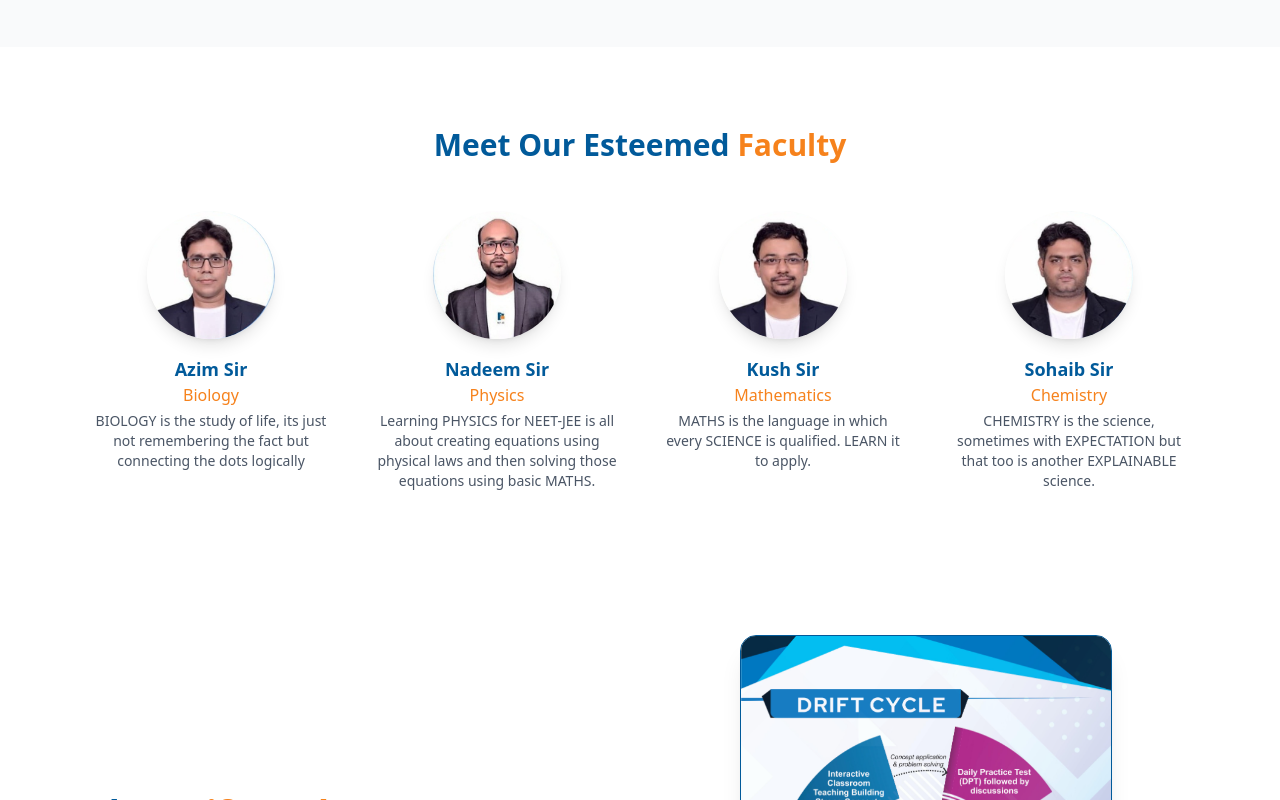
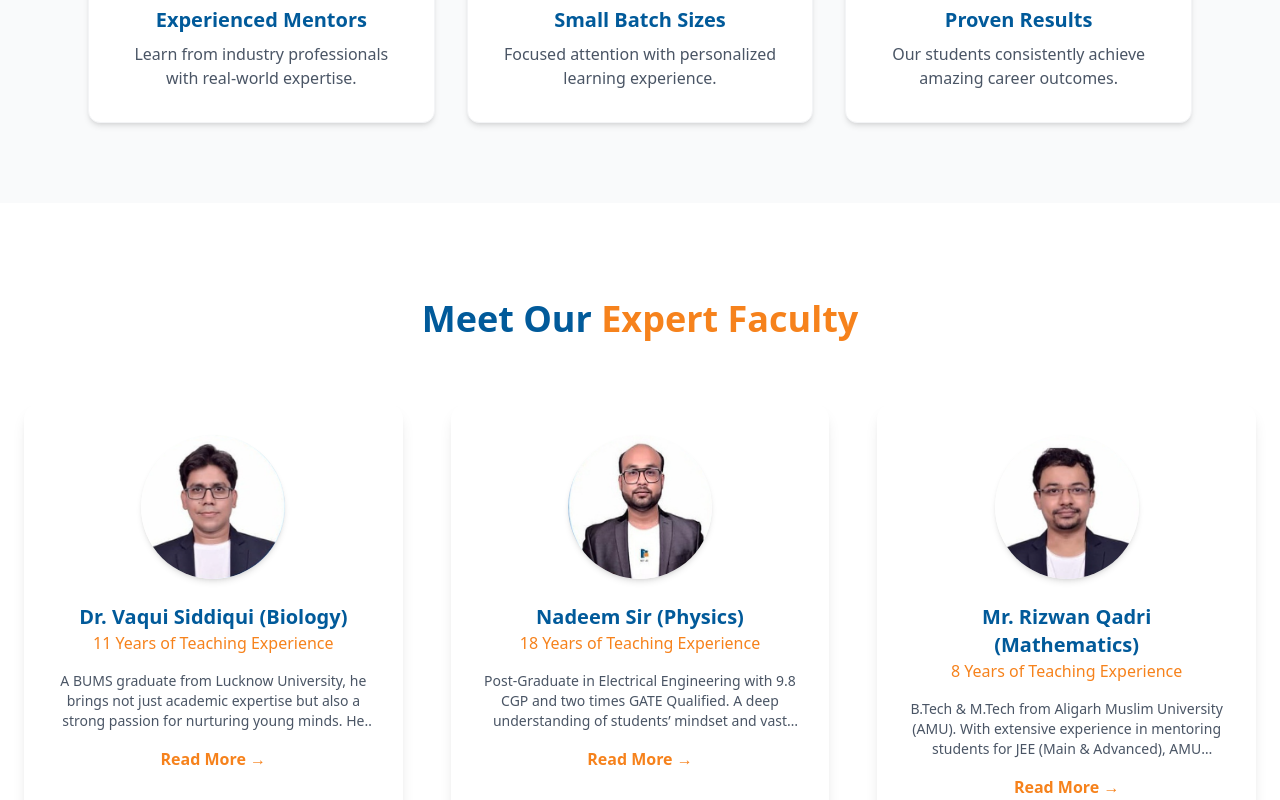
Before and after one commit to atif-afsar/Drift-Academy, a React (Vite) app: page /about in a window 1280 px wide. Shown: the part 1400-2200 px from the top of the page. Built offline with nearby package versions, Linux system fonts and the light colour scheme.

Commit message:
change in Faculty and Why Choose us section

```diff
--- a/src/Components/About/AboutFaculty.jsx
+++ b/src/Components/About/AboutFaculty.jsx
@@ -1,87 +1,152 @@
-import React from "react";
-import { motion } from "framer-motion";
+import React, { useState } from "react";
+import { motion, AnimatePresence } from "framer-motion";
 
 const faculty = [
   {
-    name: "Azim Sir",
-    role: "Biology",
+    name: "Dr. Vaqui Siddiqui (Biology)",
+    role: "11 Years of Teaching Experience",
     image: "/about-img/azim.png",
-    des: "BIOLOGY is the study of life, its just not remembering the fact but connecting the dots logically"
+    des: "A BUMS graduate from Lucknow University, he brings not just academic expertise but also a strong passion for nurturing young minds. He is known for his enthusiastic approach and in-depth subject expertise, clear explanations and real-life applications that make complex concepts easy to understand. Dr. Siddiqui prioritizes conceptual clarity along with exam strategies. His teaching methodology includes interactive lessons, doubt-clearing sessions, and customized study plans for each student. Strong interpersonal skills to connect with students during individual sessions (one-on-one sessions). Dr. Siddiqui's guidance has helped students consistently achieve better ranks and confidence in one of India's toughest medical entrance exams. He is committed to making learning enjoyable and effective."
   },
   {
-    name: "Nadeem Sir",
-    role: "Physics",
+    name: "Nadeem Sir (Physics)",
+    role: "18 Years of Teaching Experience",
     image: "/about-img/nadeem.png",
-    des: "Learning PHYSICS for NEET-JEE is all about creating equations using physical laws and then solving those equations using basic MATHS."
+    des: "Post-Graduate in Electrical Engineering with 9.8 CGP and two times GATE Qualified. A deep understanding of students’ mindset and vast knowledge of modern competition patterns enables him to design highly efficient content for NEET-JEE and other entrance exams. His unique teaching methodology makes Physics a strength for every student. He provides motivation, emotional support, and guidance for time management, stress reduction, and effective study techniques through sessions and discussions."
   },
   {
-    name: "Kush Sir",
-    role: "Mathematics",
+    name: "Mr. Rizwan Qadri (Mathematics)",
+    role: "8 Years of Teaching Experience",
     image: "/about-img/kushh.png",
-    des: "MATHS is the language in which every SCIENCE is qualified. LEARN it to apply."
+    des: "B.Tech & M.Tech from Aligarh Muslim University (AMU). With extensive experience in mentoring students for JEE (Main & Advanced), AMU Entrance, and other competitive exams, he brings conceptual clarity and rigorous practice. His engaging teaching style simplifies complex problems and sharpens problem-solving skills, consistently producing top-performing students."
   },
   {
-    name: "Sohaib Sir",
-    role: "Chemistry",
+    name: "Nawab Sir (Chemistry)",
+    role: "10 Years of Teaching Experience",
     image: "/about-img/Shoib.png",
-    des: "CHEMISTRY is the science, sometimes with EXPECTATION but that too is another EXPLAINABLE science."
+    des: "M.Tech from IIT Guwahati and B.Tech from AMU with over a decade of teaching experience in Chemistry. He has guided thousands of students toward success in AIIMS and government medical colleges. His approach emphasizes NCERT fundamentals, conceptual clarity, and simplification of complex topics. His deep subject mastery and experience make him a trusted mentor for competitive exams."
   },
 ];
 
 export default function AboutFaculty() {
+  const [activeFaculty, setActiveFaculty] = useState(null);
+
   return (
-    <section className="w-full py-20">
-      <div className="max-w-6xl mx-auto px-6 text-center">
+    <section className="w-full py-24 bg-white">
+      <div className="max-w-7xl mx-auto px-6">
 
-        {/* Heading Animation */}
+        {/* Heading */}
         <motion.h2
-          initial={{ opacity: 0, y: 25 }}
+          initial={{ opacity: 0, y: 20 }}
           whileInView={{ opacity: 1, y: 0 }}
-          transition={{ duration: 0.7 }}
+          transition={{ duration: 0.6 }}
           viewport={{ once: true }}
-          className="text-3xl font-bold mb-12"
+          className="text-4xl font-bold text-center mb-16"
         >
-          Meet Our Esteemed <span className="text-[#f6821c]">Faculty</span>
+          Meet Our <span className="text-[#f6821c]">Expert Faculty</span>
         </motion.h2>
 
-        {/* Faculty Grid with Stagger Animation */}
-        <motion.div
-          className="grid md:grid-cols-4 gap-10"
-          initial="hidden"
-          whileInView="visible"
-          viewport={{ once: true, amount: 0.2 }}
-          variants={{
-            hidden: {},
-            visible: { transition: { staggerChildren: 0.15 } },
-          }}
-        >
+        {/* Faculty Cards */}
+        <div className="grid md:grid-cols-2 lg:grid-cols-3 gap-12">
           {faculty.map((f, i) => (
             <motion.div
               key={i}
-              variants={{
-                hidden: { opacity: 0, y: 40 },
-                visible: { opacity: 1, y: 0 },
-              }}
-              transition={{ duration: 0.6, ease: "easeOut" }}
-              whileHover={{ scale: 1.05 }}
-              className="flex flex-col items-center cursor-pointer"
+              initial={{ opacity: 0, y: 40 }}
+              whileInView={{ opacity: 1, y: 0 }}
+              transition={{ duration: 0.6 }}
+              viewport={{ once: true }}
+              whileHover={{ y: -6 }}
+              className="bg-white rounded-2xl shadow-lg p-8 text-center"
             >
-              <motion.img
+              <img
                 src={f.image}
                 alt={f.name}
-                className="w-32 h-32 object-cover rounded-full shadow-lg"
-                whileHover={{ scale: 1.1 }}
-                transition={{ duration: 0.3 }}
+                className="w-36 h-36 mx-auto rounded-full object-cover shadow-md"
               />
 
-              <h3 className="text-lg font-semibold mt-4">{f.name}</h3>
-              <p className="text-[#f6821c]">{f.role}</p>
-              <p className="text-gray-600 text-sm text-center mt-1">{f.des}</p>
+              <h3 className="text-xl font-semibold mt-6">{f.name}</h3>
+              <p className="text-[#f6821c] font-medium">{f.role}</p>
+
+              {/* Short Description */}
+              <p className="text-gray-600 text-sm mt-4 line-clamp-3">
+                {f.des}
+              </p>
+
+              {/* Read More */}
+              <button
+                onClick={() => setActiveFaculty(f)}
+                className="mt-4 text-[#f6821c] font-semibold hover:underline"
+              >
+                Read More →
+              </button>
             </motion.div>
           ))}
-        </motion.div>
+        </div>
+      </div>
 
-      </div>
+      {/* Modal */}
+     <AnimatePresence>
+  {activeFaculty && (
+    <motion.div
+      className="fixed inset-0 z-50 bg-black/60 flex items-end md:items-center justify-center"
+      initial={{ opacity: 0 }}
+      animate={{ opacity: 1 }}
+      exit={{ opacity: 0 }}
+      onClick={() => setActiveFaculty(null)} // tap outside to close
+    >
+      {/* Modal Container */}
+      <motion.div
+        initial={{ y: 80, opacity: 0 }}
+        animate={{ y: 0, opacity: 1 }}
+        exit={{ y: 80, opacity: 0 }}
+        transition={{ duration: 0.35, ease: "easeOut" }}
+        onClick={(e) => e.stopPropagation()} // prevent close on inner click
+        className="
+          bg-white w-full md:max-w-3xl
+          rounded-t-3xl md:rounded-2xl
+          max-h-[90vh]
+          flex flex-col
+        "
+      >
+        {/* Sticky Header */}
+        <div className="sticky top-0 bg-white z-10 border-b px-6 py-4 flex items-center justify-between">
+          <h3 className="text-lg font-semibold">
+            Faculty Profile
+          </h3>
+          <button
+            onClick={() => setActiveFaculty(null)}
+            className="text-2xl text-gray-500 hover:text-black"
+          >
+            ✕
+          </button>
+        </div>
+
+        {/* Scrollable Content */}
+        <div className="overflow-y-auto px-6 py-6">
+          <div className="text-center">
+            <img
+              src={activeFaculty.image}
+              alt={activeFaculty.name}
+              className="w-32 h-32 mx-auto rounded-full object-cover shadow-lg"
+            />
+
+            <h4 className="text-2xl font-bold mt-5">
+              {activeFaculty.name}
+            </h4>
+            <p className="text-[#f6821c] font-medium">
+              {activeFaculty.role}
+            </p>
+          </div>
+
+          <p className="text-gray-700 text-sm mt-6 leading-relaxed text-justify">
+            {activeFaculty.des}
+          </p>
+        </div>
+      </motion.div>
+    </motion.div>
+  )}
+</AnimatePresence>
+
     </section>
   );
 }
--- a/src/Components/About/AboutStory.jsx
+++ b/src/Components/About/AboutStory.jsx
@@ -30,7 +30,9 @@ export default function AboutStory() {
             viewport={{ once: true }}
             className="text-gray-600 leading-relaxed mb-4"
           >
-           Drift Academy was born from a simple belief: every student deserves the right guidance to achieve big dreams. We help learners prepare for competitive exams like NEET, JEE, and AMU by building strong fundamentals, smart study habits, and the confidence needed to face exams fearlessly. Our focus isn’t just on teaching—it’s on shaping focused, motivated, and successful students.
+          Drift Academy is the perfect amalgamation of honesty, hard work, discipline, passion, and dedication. We believe that education is the steppingstone towards the success of each student. Drift Academy is the stepping-stone that many students can step on and achieve their dreams of getting admissions in the best medical and engineering colleges. Our institute has a team of eminent faculties expert in their respective disciplines. Our mission is to give selections to most of the students and not only of the best. We have been teaching since we were graduate students; this gave us a phase of transition in which we were on either side of the table. The faculty team that has impeccable record of selections in NEET/ JEE entrance exam has been put together to continue their legacy in a grandeur manner, Due to this, Drift Academy has become a leading premier coaching institute for preparation of medical and engineering entrance exams in Aligarh.
+
+
           </motion.p>
 
           <motion.p
@@ -40,7 +42,7 @@ export default function AboutStory() {
             viewport={{ once: true }}
             className="text-gray-600 leading-relaxed"
           >
-            Our team is guided by experienced mentors from across the country, each bringing unique insights and years of proven teaching experience. At Drift Academy, we don’t believe in one-size-fits-all learning. Every student receives personal attention, a clear study plan, and continuous practice—so they can grow with confidence and reach their true academic potential.
+            we believe that every student has the potential to crack NEET or JEE — all they need is the right guidance, personal attention, and a focused environment. Our mission is to transform sincere aspirants into confident, result-oriented NEET - JEE achievers.
           </motion.p>
         </motion.div>
 
--- a/src/Components/Courses/CoursesWhyChoose.jsx
+++ b/src/Components/Courses/CoursesWhyChoose.jsx
@@ -16,7 +16,35 @@ const reasons = [
     title: "Proven Track Record",
     desc: "Join a legacy of success with top ranks in competitive exams.",
   },
+
+  // 🔽 NEW CARDS
+  {
+    icon: "🧠",
+    title: "NEET-Qualified Faculty",
+    desc: "All our teachers have personally cleared NEET. They don’t just teach — they mentor from real exam experience.",
+  },
+  {
+    icon: "🤝",
+    title: "Dedicated Student Mentorship",
+    desc: "Each student or batch is assigned a personal mentor for academic guidance and emotional support — anytime, anywhere.",
+  },
+  {
+    icon: "📡",
+    title: "Real-Time Attendance Alerts",
+    desc: "Our smart biometric system instantly notifies parents when students enter or leave the institute.",
+  },
+  {
+    icon: "📊",
+    title: "DRIFT All India Test Series (DATS)",
+    desc: "Students compete nationwide to assess real-time preparation, performance, and ranking.",
+  },
+  {
+    icon: "🚀",
+    title: "Foundation Programs (Class 8–10)",
+    desc: "Olympiad + NEET foundation courses designed to build strong academic roots from an early stage.",
+  },
 ];
+
 
 export default function CoursesWhyChoose() {
   return (
```
